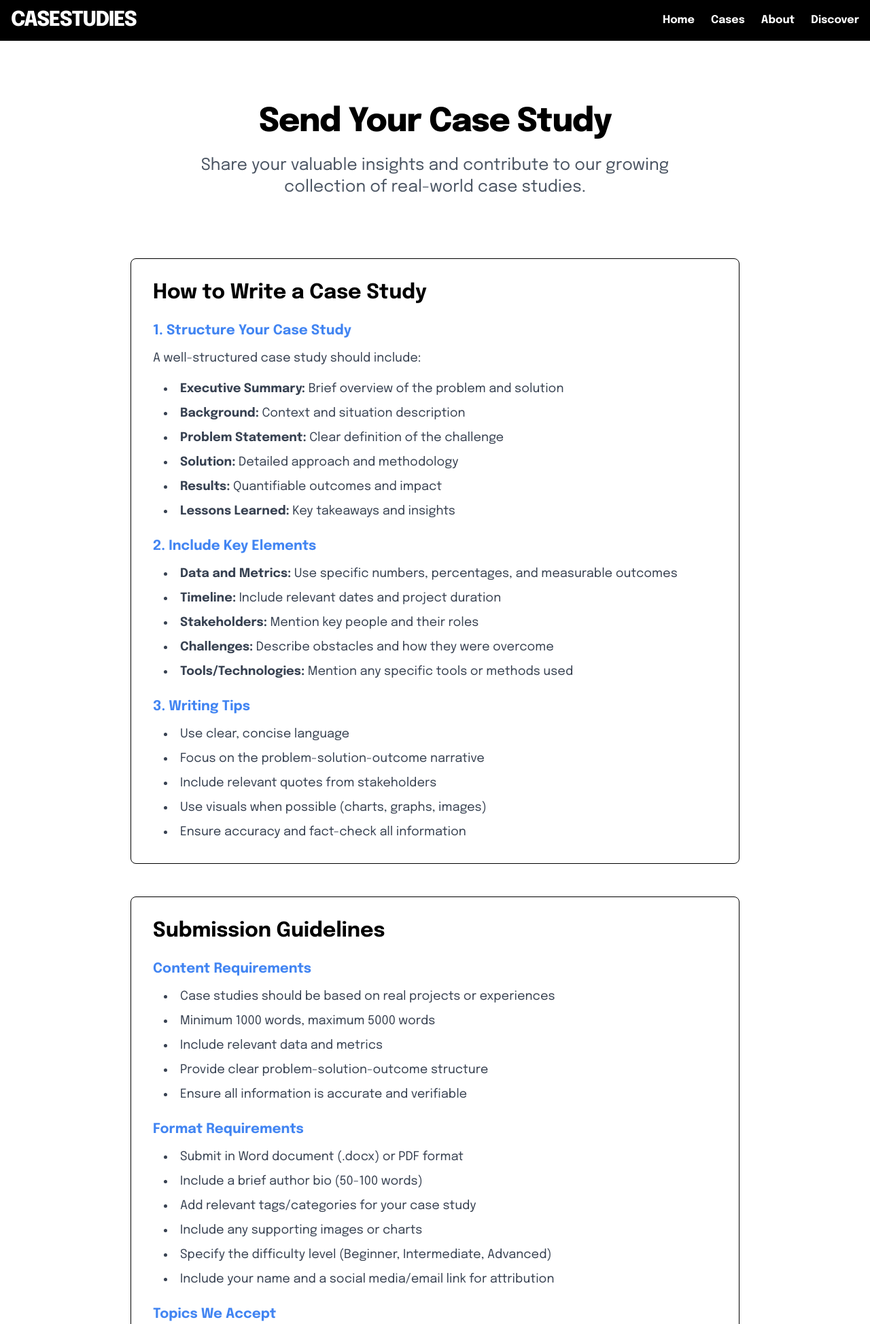
After one commit to castudies/casestudies, a Django app: page /send-case-study/ in a window 1280 px wide. The commit adds this page. Shown: the top 1948 px of the page at 68% size. Run offline with Django 5.2, Linux system fonts and the light colour scheme.

Commit message:
case study submit page uploaded

```diff
--- a/casestudies/admin.py
+++ b/casestudies/admin.py
@@ -5,7 +5,7 @@ from .models import CaseStudy
 class CaseStudyAdmin(admin.ModelAdmin):
     list_display = ('title', 'author', 'difficulty', 'domain', 'created_at')
     list_filter = ('difficulty', 'domain',)
-    search_fields = ('title', 'author', 'case_background', 'domain')
+    search_fields = ('title', 'author', 'case_background', 'domain', 'tags')
     prepopulated_fields = {'slug': ('title',)}
 
     fieldsets = (
@@ -13,7 +13,7 @@ class CaseStudyAdmin(admin.ModelAdmin):
             'fields': ('title', 'author', 'slug', 'thumbnail')
         }),
         ('Case Details', {
-            'fields': ('difficulty', 'domain', 'case_background', 'data_summary', 'dataset', 'task')
+            'fields': ('difficulty', 'domain', 'tags', 'case_background', 'data_summary', 'dataset', 'task')
         }),
         ('Expert Solution', {
             'classes': ('collapse',),
--- a/casestudies/models.py
+++ b/casestudies/models.py
@@ -17,6 +17,7 @@ class CaseStudy(models.Model):
 
     difficulty = models.CharField(max_length=20, choices=DIFFICULTY_CHOICES, default='Easy')
     domain = models.CharField(max_length=100, blank=True)
+    tags = models.CharField(max_length=500, blank=True, help_text="Comma-separated tags (e.g., SQL, Python, EDA, Business)")
 
     case_background = models.TextField(blank=True)
     data_summary = models.TextField(blank=True)
--- a/casestudies/templates/casestudies/base.html
+++ b/casestudies/templates/casestudies/base.html
@@ -125,6 +125,7 @@
                     <ul class="space-y-2 text-gray-400">
                         <li><a href="{% url 'casestudies:case_study_list' %}" class="hover:text-white">Home</a></li>
                         <li><button @click="searchOpen = true" class="hover:text-white text-left w-full">Discover</button></li>
+                        <li><a href="{% url 'casestudies:send_case_study' %}" class="hover:text-white">Send Case Study</a></li>
                     </ul>
                 </div>
 
--- a/casestudies/templates/casestudies/index.html
+++ b/casestudies/templates/casestudies/index.html
@@ -3,7 +3,7 @@
 {% block title %}Case Studies{% endblock %}
 
 {% block content %}
-<div class="bg-[#ffffff] mt-4 py-6 md:pt-14 md:pb-6 px-4 rounded-2xl max-w-6xl mx-auto mb-4 md:mb-4">
+<div class="bg-[#ffffff] mt-4 py-6 md:pt-7 md:pb-6 px-4 rounded-2xl max-w-6xl mx-auto mb-4 md:mb-4">
     <div class="flex flex-col md:flex-row items-center md:items-stretch justify-between gap-8">
         <!-- Left: Hero Text -->
         <div class="flex-1 flex flex-col justify-center text-left md:pr-8">
@@ -28,7 +28,7 @@
 </div>
 
 <!-- Built by Analysts Section -->
-<div class="bg-white-50 py-12 md:py-16 px-4 rounded-2xl max-w-6xl mx-auto mb-8">
+<div class="bg-white-50 py-12 md:pt-6 md:pb-16 px-4 rounded-2xl max-w-6xl mx-auto mb-8">
     <div class="text-center max-w-4xl mx-auto">
         <div class="inline-flex flex-wrap items-center justify-center gap-2 bg-pink-100 text-pink-700 rounded-full px-3 py-2 md:px-5 md:py-2 font-semibold text-base md:text-2xl shadow">
             <img src="{% static 'budget-analyst.png' %}" alt="Notification" class="w-4 h-4 md:w-8 md:h-8">
--- /dev/null
+++ b/casestudies/templates/casestudies/send-case-study.html
@@ -0,0 +1,161 @@
+{% extends 'casestudies/base.html' %}
+{% load static %}
+{% block title %}Send Your Case Study - Case Studies{% endblock %}
+
+{% block content %}
+<!-- Hero Section -->
+<div class="bg-[#ffffff] mt-4 py-6 md:py-14 px-4 rounded-2xl max-w-6xl mx-auto mb-8">
+    <div class="text-center">
+        <h1 class="text-4xl md:text-5xl font-extrabold tracking-tight mb-6">Send Your Case Study</h1>
+        <p class="text-xl md:text-2xl text-gray-600 max-w-3xl mx-auto">
+            Share your valuable insights and contribute to our growing collection of real-world case studies.
+        </p>
+    </div>
+</div>
+
+<!-- How to Write Section -->
+<div class="max-w-4xl mx-auto mb-12">
+    <div class="bg-white rounded-lg border border-black p-8">
+        <h2 class="text-3xl font-bold mb-6">How to Write a Case Study</h2>
+        <div class="space-y-6 text-lg text-gray-700">
+            <div>
+                <h3 class="text-xl font-bold mb-3 text-primary">1. Structure Your Case Study</h3>
+                <p class="leading-relaxed mb-4">A well-structured case study should include:</p>
+                <ul class="list-disc list-inside space-y-2 ml-4">
+                    <li><strong>Executive Summary:</strong> Brief overview of the problem and solution</li>
+                    <li><strong>Background:</strong> Context and situation description</li>
+                    <li><strong>Problem Statement:</strong> Clear definition of the challenge</li>
+                    <li><strong>Solution:</strong> Detailed approach and methodology</li>
+                    <li><strong>Results:</strong> Quantifiable outcomes and impact</li>
+                    <li><strong>Lessons Learned:</strong> Key takeaways and insights</li>
+                </ul>
+            </div>
+
+            <div>
+                <h3 class="text-xl font-bold mb-3 text-primary">2. Include Key Elements</h3>
+                <ul class="list-disc list-inside space-y-2 ml-4">
+                    <li><strong>Data and Metrics:</strong> Use specific numbers, percentages, and measurable outcomes</li>
+                    <li><strong>Timeline:</strong> Include relevant dates and project duration</li>
+                    <li><strong>Stakeholders:</strong> Mention key people and their roles</li>
+                    <li><strong>Challenges:</strong> Describe obstacles and how they were overcome</li>
+                    <li><strong>Tools/Technologies:</strong> Mention any specific tools or methods used</li>
+                </ul>
+            </div>
+
+            <div>
+                <h3 class="text-xl font-bold mb-3 text-primary">3. Writing Tips</h3>
+                <ul class="list-disc list-inside space-y-2 ml-4">
+                    <li>Use clear, concise language</li>
+                    <li>Focus on the problem-solution-outcome narrative</li>
+                    <li>Include relevant quotes from stakeholders</li>
+                    <li>Use visuals when possible (charts, graphs, images)</li>
+                    <li>Ensure accuracy and fact-check all information</li>
+                </ul>
+            </div>
+        </div>
+    </div>
+</div>
+
+<!-- Submission Guidelines Section -->
+<div class="max-w-4xl mx-auto mb-12">
+    <div class="bg-white rounded-lg border border-black p-8">
+        <h2 class="text-3xl font-bold mb-6">Submission Guidelines</h2>
+        <div class="space-y-6 text-lg text-gray-700">
+            <div>
+                <h3 class="text-xl font-bold mb-3 text-primary">Content Requirements</h3>
+                <ul class="list-disc list-inside space-y-2 ml-4">
+                    <li>Case studies should be based on real projects or experiences</li>
+                    <li>Minimum 1000 words, maximum 5000 words</li>
+                    <li>Include relevant data and metrics</li>
+                    <li>Provide clear problem-solution-outcome structure</li>
+                    <li>Ensure all information is accurate and verifiable</li>
+                </ul>
+            </div>
+
+            <div>
+                <h3 class="text-xl font-bold mb-3 text-primary">Format Requirements</h3>
+                <ul class="list-disc list-inside space-y-2 ml-4">
+                    <li>Submit in Word document (.docx) or PDF format</li>
+                    <li>Include a brief author bio (50-100 words)</li>
+                    <li>Add relevant tags/categories for your case study</li>
+                    <li>Include any supporting images or charts</li>
+                    <li>Specify the difficulty level (Beginner, Intermediate, Advanced)</li>
+                    <li>Include your name and a social media/email link for attribution</li>
+                </ul>
+            </div>
+
+            <div>
+                <h3 class="text-xl font-bold mb-3 text-primary">Topics We Accept</h3>
+                <ul class="list-disc list-inside space-y-2 ml-4">
+                    <li>Business strategy and management</li>
+                    <li>Marketing and sales</li>
+                    <li>Technology and digital transformation</li>
+                    <li>Operations and process improvement</li>
+                    <li>Finance and investment</li>
+                    <li>Human resources and organizational development</li>
+                    <li>Product development and innovation</li>
+                    <li>Customer experience and service design</li>
+                </ul>
+            </div>
+        </div>
+    </div>
+</div>
+
+<!-- Contact Section -->
+<div class="max-w-4xl mx-auto mb-12">
+    <div class="bg-white rounded-lg border border-black p-8">
+        <h2 class="text-3xl font-bold mb-6 text-center">Submit Your Case Study</h2>
+        <p class="text-lg text-gray-700 mb-8 text-center">
+            Ready to share your case study? Send it to us via email or reach out on LinkedIn.
+            We'll review your submission and get back to you within 5-7 business days.
+        </p>
+
+        <div class="flex justify-center items-center gap-4">
+            <!-- Email Option -->
+            <a href="mailto:63f4ul7@proton.me" class="inline-flex items-center justify-center gap-2 bg-black text-white px-4 py-2 rounded-md font-semibold hover:bg-gray-800 transition-colors">
+                <svg class="w-5 h-5" fill="none" stroke="currentColor" viewBox="0 0 24 24" xmlns="http://www.w3.org/2000/svg"><path stroke-linecap="round" stroke-linejoin="round" stroke-width="2" d="M3 8l7.89 4.26a2 2 0 002.22 0L21 8M5 19h14a2 2 0 002-2V7a2 2 0 00-2-2H5a2 2 0 00-2 2v10a2 2 0 002 2z"></path></svg>
+                <span>Email</span>
+            </a>
+
+            <!-- LinkedIn Option -->
+            <a href="https://www.linkedin.com/in/mushfikrahman/" class="inline-flex items-center justify-center gap-2 bg-primary text-white px-4 py-2 rounded-md font-semibold hover:bg-blue-700 transition-colors" target="_blank">
+                <svg class="w-5 h-5" fill="currentColor" viewBox="0 0 24 24">
+                    <path d="M20.447 20.452h-3.554v-5.569c0-1.328-.027-3.037-1.852-3.037-1.853 0-2.136 1.445-2.136 2.939v5.667H9.351V9h3.414v1.561h.046c.477-.9 1.637-1.85 3.37-1.85 3.601 0 4.267 2.37 4.267 5.455v6.286zM5.337 7.433c-1.144 0-2.063-.926-2.063-2.065 0-1.138.92-2.063 2.063-2.063 1.14 0 2.064.925 2.064 2.063 0 1.139-.925 2.065-2.064 2.065zm1.782 13.019H3.555V9h3.564v11.452zM22.225 0H1.771C.792 0 0 .774 0 1.729v20.542C0 23.227.792 24 1.771 24h20.451C23.2 24 24 23.227 24 22.271V1.729C24 .774 23.2 0 22.222 0h.003z"/>
+                </svg>
+                <span>LinkedIn</span>
+            </a>
+        </div>
+    </div>
+</div>
+
+<!-- What Happens Next Section -->
+<div class="max-w-4xl mx-auto">
+    <div class="bg-white rounded-lg border border-black p-8">
+        <h2 class="text-3xl font-bold mb-12 text-center">What Happens Next?</h2>
+        <div class="grid md:grid-cols-3 gap-8 text-center">
+
+            <!-- Step 1 -->
+            <div>
+                <div class="mx-auto w-10 h-10 mb-4 flex items-center justify-center bg-black text-white rounded-full font-bold text-lg">1</div>
+                <h3 class="text-xl font-bold mb-2">Review Process</h3>
+                <p class="text-gray-600">We'll review your case study for quality, accuracy, and relevance to our audience.</p>
+            </div>
+
+            <!-- Step 2 -->
+            <div>
+                <div class="mx-auto w-10 h-10 mb-4 flex items-center justify-center bg-black text-white rounded-full font-bold text-lg">2</div>
+                <h3 class="text-xl font-bold mb-2">Feedback & Edits</h3>
+                <p class="text-gray-600">If needed, we'll provide feedback and suggestions for improvements.</p>
+            </div>
+
+            <!-- Step 3 -->
+            <div>
+                <div class="mx-auto w-10 h-10 mb-4 flex items-center justify-center bg-black text-white rounded-full font-bold text-lg">3</div>
+                <h3 class="text-xl font-bold mb-2">Publication</h3>
+                <p class="text-gray-600">Once approved, your case study will be published with proper attribution.</p>
+            </div>
+
+        </div>
+    </div>
+</div>
+{% endblock %}
--- a/casestudies/urls.py
+++ b/casestudies/urls.py
@@ -7,6 +7,7 @@ urlpatterns = [
     path('', views.home, name='home'),
     path('cases/', views.all_case_studies, name='case_study_list'),
     path('about/', views.about, name='about'),
+    path('send-case-study/', views.send_case_study, name='send_case_study'),
     path('terms/', views.terms_of_service, name='terms'),
     path('privacy/', views.privacy_policy, name='privacy'),
     path('socials/', views.socials, name='socials'),
--- a/casestudies/views.py
+++ b/casestudies/views.py
@@ -15,11 +15,15 @@ def all_case_studies(request):
     query = request.GET.get('q')
     difficulty = request.GET.get('difficulty')
     domain = request.GET.get('domain')
+    tags = request.GET.get('tags')
 
     if query:
         studies = studies.filter(
             Q(title__icontains=query) |
-            Q(case_background__icontains=query)
+            Q(case_background__icontains=query) |
+            Q(tags__icontains=query) |
+            Q(domain__icontains=query) |
+            Q(author__icontains=query)
         )
 
     if difficulty:
@@ -28,11 +32,15 @@ def all_case_studies(request):
     if domain:
         studies = studies.filter(domain__iexact=domain)
 
+    if tags:
+        studies = studies.filter(tags__icontains=tags)
+
     context = {
         'case_studies': studies,
         'query': query,
         'selected_difficulty': difficulty,
         'selected_domain': domain,
+        'selected_tags': tags,
     }
     return render(request, 'casestudies/cases.html', context)
 
@@ -42,6 +50,9 @@ def case_study_detail(request, slug):
 
 def about(request):
     return render(request, 'casestudies/about.html')
+
+def send_case_study(request):
+    return render(request, 'casestudies/send-case-study.html')
 
 def terms_of_service(request):
     return render(request, 'casestudies/terms.html')
```
Also changed, not shown: casestudies/migrations/0012_casestudy_tags.py (added).
